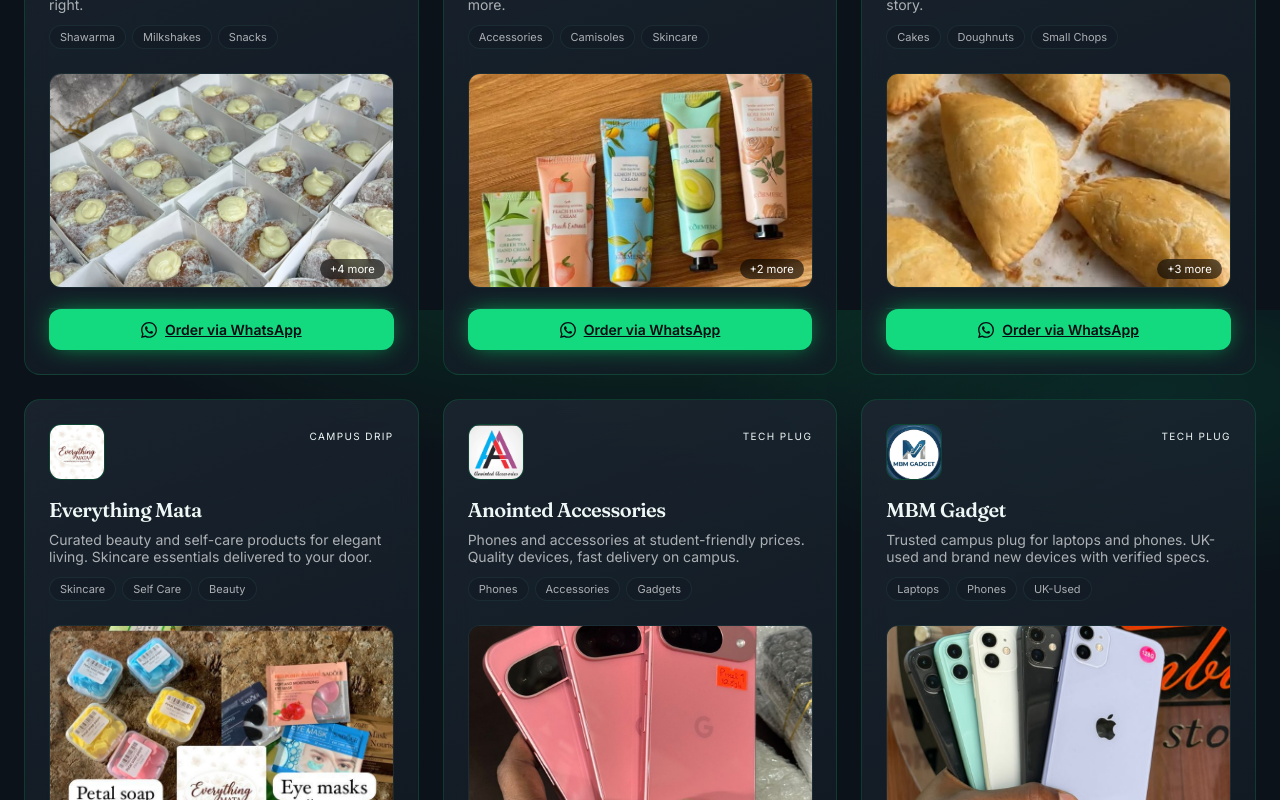
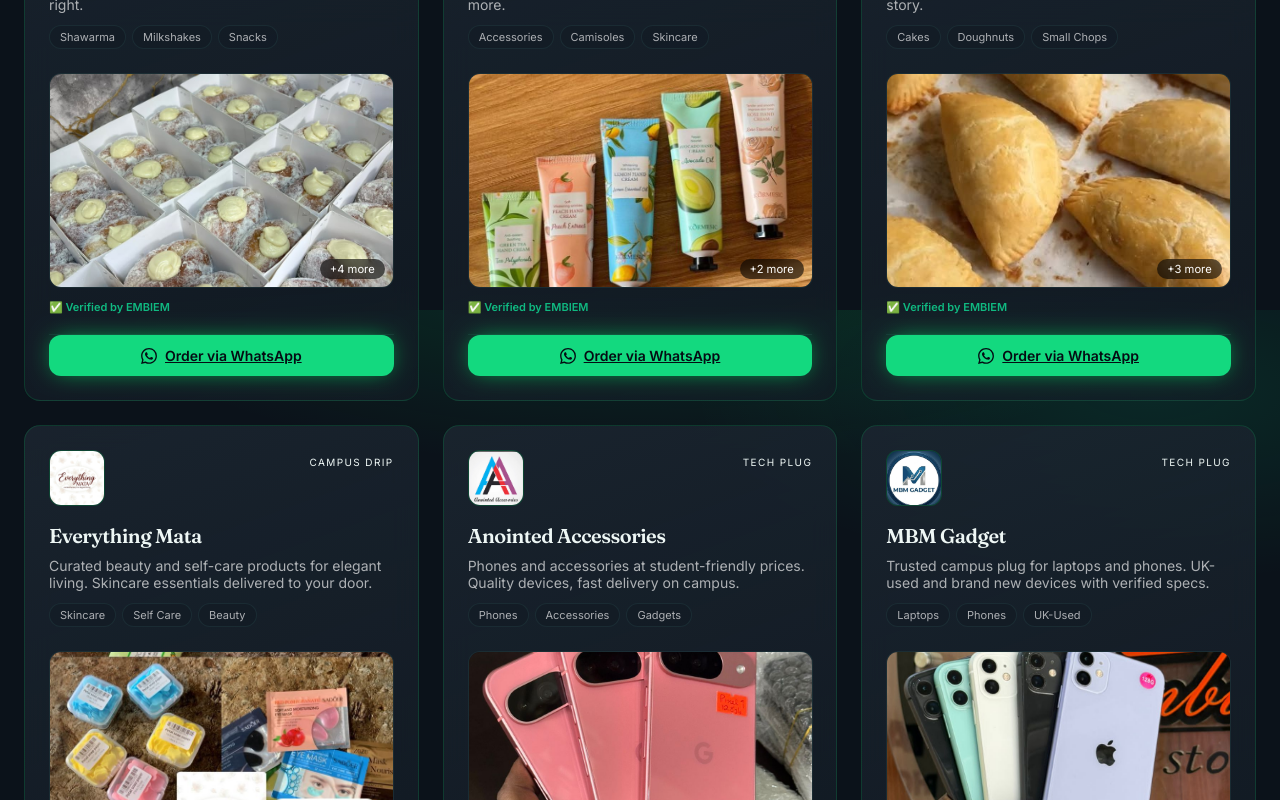
Before and after one commit to Embiem-Agriccode/fud-hub, a React (Vite) app: page / in a window 1280 px wide. Shown: the part 1290-2090 px from the top of the page. Built offline with nearby package versions, Linux system fonts and the light colour scheme.

Commit message:
verified: button

```diff
--- a/src/App.tsx
+++ b/src/App.tsx
@@ -13,6 +13,7 @@
   logo?: string;
   image?: string;
   images?: string[];
+  verified?: boolean;
 };
 
 // ── Data ──────────────────────────────────────────────────────────────────────
@@ -32,6 +33,7 @@
     logo: "/temaslogo.jpg",
     image: "/temas1.jpg",
     images: ["/temas1.jpg", "/temas2.jpg", "/temas3.jpg", "/temas4.jpg", "/temas5.jpg"],
+    verified: true
   },
   {
     id: "2",
@@ -45,6 +47,7 @@
     logo: "/lolalogo.jpg",
     image: "/lola1.jpg",
     images: ["/lola1.jpg", "/lola2.jpg", "/lola3.jpg"],
+    verified: true
   },
    {
     id: "3",
@@ -58,6 +61,7 @@
     logo: "/shaffyslogo.jpg",
     image: "/shaffys1.jpg",
     images: ["/shaffys1.jpg", "/shaffys2.jpg", "/shaffys3.jpg", "/shaffys4.jpg"],
+      verified: true
   },
   {
     id: "4",
@@ -71,6 +75,7 @@
     logo: "/matalogo.jpg",
     image: "/mata1.jpg",
     images: ["/mata1.jpg", "/mata2.jpg"],
+    verified: true
   },
   {
     id: "5",
@@ -84,6 +89,7 @@
     logo: "/aalogo.jpg",
     image: "/aa1.jpg",
     images: ["/aa1.jpg", "/aa2.jpg", "/aa3.jpg", "/aa4.jpg"],
+    verified: true
   },
   {
     id: "6",
@@ -97,6 +103,7 @@
     logo: "/mbmlogo.jpg",
     image: "/mbm1.jpg",
     images: ["/mbm1.jpg", "/mbm2.jpg", "/mbm3.jpg"],
+    verified: true
   },
   {
     id: "7",
@@ -110,6 +117,7 @@
     logo: "/10 logo.jpg",
     image: "/10 1.jpg",
     images: ["/10 1.jpg", "/10 2.jpg", "/10 3.jpg"],
+    verified: true
   },
   {
     id: "8",
@@ -123,6 +131,7 @@
     logo: "/dizzorhlogo.jpg",
     image: "/dizzorh2.jpg",
     images: ["/dizzorh2.jpg", "/dizzorh3.jpg", "/dizzorh4.jpg"],
+    verified: true
   },
   {
     id: "9",
@@ -136,6 +145,7 @@
     logo: "/bellogo.jpg",
     image: "/bel1.jpg",
     images: ["/bel1.jpg", "/bel7.jpeg", "/bel3.jpg", "/bel6.jpeg",  "/bel2.jpg",  "/bel4.jpg",  "/bel5.jpeg",  "/bel10.jpeg"],
+    verified: true
   },
   {
     id: "10",
@@ -581,7 +591,13 @@
           </div>
         )}
       </div>
-
+      {business.verified && (
+  <div className="flex items-center gap-1 mt-3 mb-1">
+    <span style={{ fontSize: "11px", color: "#10b981", fontWeight: 600 }}>
+      ✅ Verified by EMBIEM
+    </span>
+  </div>
+)}
       {/* WhatsApp button */}
       <div className="relative mt-5 pt-5 border-t border-border/70">
         <a href={waHref} target="_blank" rel="noopener noreferrer" className="inline-flex items-center justify-center gap-2 w-full rounded-xl bg-primary px-4 py-3 text-sm font-semibold text-primary-foreground transition-all duration-400 shadow-[0_0_24px_-6px_var(--emerald-glow)] hover:shadow-[0_0_50px_-2px_var(--emerald-glow)]">
```
